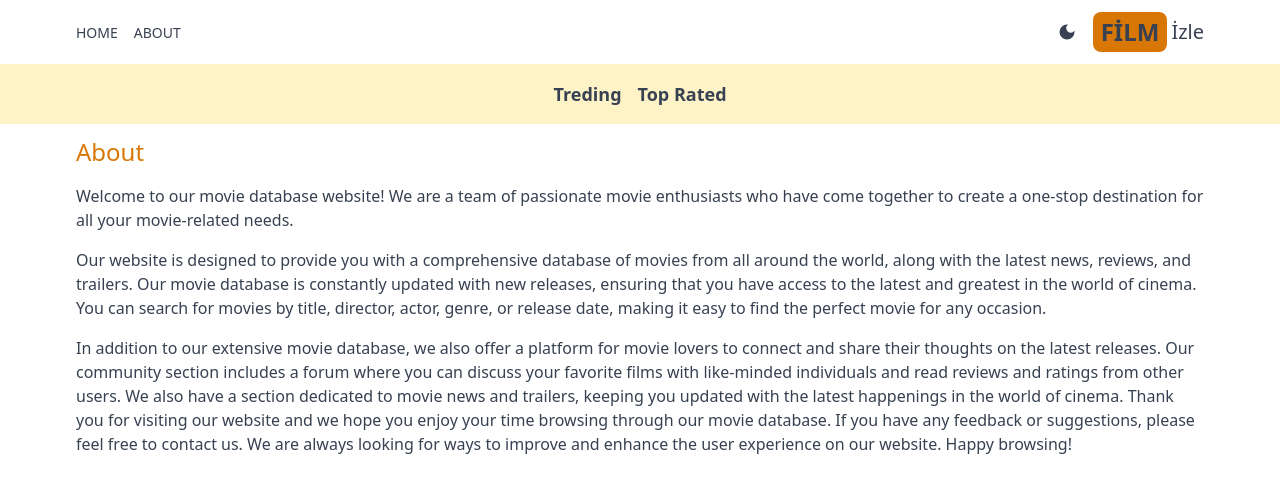
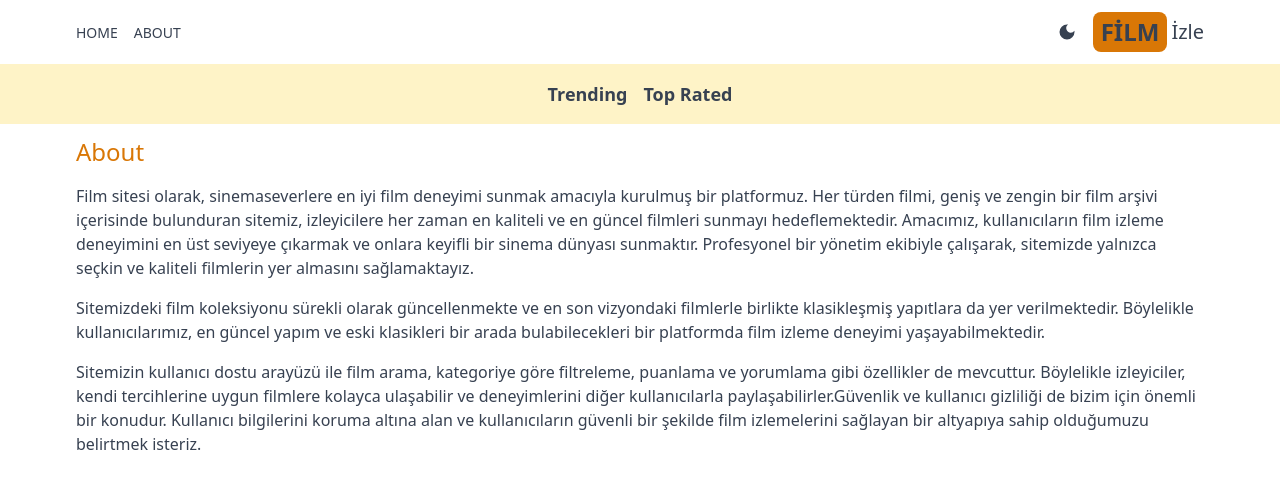
Before and after one commit to leventtkarakaya/Film_-zle, a Next.js app: page /About in a window 1280 px wide. Shown: the top 492 px of the page. Built offline with nearby package versions, Linux system fonts and the light colour scheme.

Commit message:
fetch data

```diff
--- a/app/About/page.jsx
+++ b/app/About/page.jsx
@@ -5,33 +5,33 @@ export default function About() {
     <div className="max-w-6xl p-3 mx-auto space-y-4">
       <h1 className="text-2xl font-medium text-amber-600">About</h1>
       <p>
-        Welcome to our movie database website! We are a team of passionate movie
-        enthusiasts who have come together to create a one-stop destination for
-        all your movie-related needs.
+        Film sitesi olarak, sinemaseverlere en iyi film deneyimi sunmak amacıyla
+        kurulmuş bir platformuz. Her türden filmi, geniş ve zengin bir film
+        arşivi içerisinde bulunduran sitemiz, izleyicilere her zaman en kaliteli
+        ve en güncel filmleri sunmayı hedeflemektedir. Amacımız, kullanıcıların
+        film izleme deneyimini en üst seviyeye çıkarmak ve onlara keyifli bir
+        sinema dünyası sunmaktır. Profesyonel bir yönetim ekibiyle çalışarak,
+        sitemizde yalnızca seçkin ve kaliteli filmlerin yer almasını
+        sağlamaktayız.
       </p>
 
       <p>
-        Our website is designed to provide you with a comprehensive database of
-        movies from all around the world, along with the latest news, reviews,
-        and trailers. Our movie database is constantly updated with new
-        releases, ensuring that you have access to the latest and greatest in
-        the world of cinema. You can search for movies by title, director,
-        actor, genre, or release date, making it easy to find the perfect movie
-        for any occasion.
+        Sitemizdeki film koleksiyonu sürekli olarak güncellenmekte ve en son
+        vizyondaki filmlerle birlikte klasikleşmiş yapıtlara da yer
+        verilmektedir. Böylelikle kullanıcılarımız, en güncel yapım ve eski
+        klasikleri bir arada bulabilecekleri bir platformda film izleme deneyimi
+        yaşayabilmektedir.
       </p>
 
       <p>
-        In addition to our extensive movie database, we also offer a platform
-        for movie lovers to connect and share their thoughts on the latest
-        releases. Our community section includes a forum where you can discuss
-        your favorite films with like-minded individuals and read reviews and
-        ratings from other users. We also have a section dedicated to movie news
-        and trailers, keeping you updated with the latest happenings in the
-        world of cinema. Thank you for visiting our website and we hope you
-        enjoy your time browsing through our movie database. If you have any
-        feedback or suggestions, please feel free to contact us. We are always
-        looking for ways to improve and enhance the user experience on our
-        website. Happy browsing!
+        Sitemizin kullanıcı dostu arayüzü ile film arama, kategoriye göre
+        filtreleme, puanlama ve yorumlama gibi özellikler de mevcuttur.
+        Böylelikle izleyiciler, kendi tercihlerine uygun filmlere kolayca
+        ulaşabilir ve deneyimlerini diğer kullanıcılarla
+        paylaşabilirler.Güvenlik ve kullanıcı gizliliği de bizim için önemli bir
+        konudur. Kullanıcı bilgilerini koruma altına alan ve kullanıcıların
+        güvenli bir şekilde film izlemelerini sağlayan bir altyapıya sahip
+        olduğumuzu belirtmek isteriz.
       </p>
     </div>
   );
--- a/app/page.jsx
+++ b/app/page.jsx
@@ -1,9 +1,22 @@
-import React from "react";
+const API_KEY = process.env.API_KEY;
+import Results from "@/components/Results";
 
-export default function page() {
+export default async function page({ searchParams }) {
+  const genre = searchParams.genre || "fetchTrending";
+  const res = await fetch(
+    `https://api.themoviedb.org/3${
+      genre === "fetchTopRated" ? `/movie/top_rated` : `/trending/all/week`
+    }?api_key=${API_KEY}`
+  );
+  const data = await res.json();
+  if (!data) {
+    throw new Error("Data verisi yok");
+  }
+  const results = data.results;
+  console.log("🚀 ~ page ~ results:", results);
   return (
     <div>
-      <h1>HOME</h1>
+      <Results results={results} />
     </div>
   );
 }
--- a/components/Navbar.jsx
+++ b/components/Navbar.jsx
@@ -4,8 +4,8 @@ import NavbarItem from "./NavbarItem";
 export default function Navbar() {
   return (
     <div className="flex justify-center gap-4 p-4 dark:bg-gray-600 bg-amber-100 lg:text-lg">
-      <NavbarItem title="Treding" param="ferchTreding" />
-      <NavbarItem title="Top Rated" param="ferchTopRated" />
+      <NavbarItem title="Trending" param="fetchTrending" />
+      <NavbarItem title="Top Rated" param="fetchTopRated" />
     </div>
   );
 }
--- /dev/null
+++ b/components/Results.jsx
@@ -0,0 +1,13 @@
+import React from "react";
+
+export default function Results({ results }) {
+  return (
+    <div>
+      {results.map((item, index) => (
+        <div key={index}>
+          <h2>{item.original_title}</h2>
+        </div>
+      ))}
+    </div>
+  );
+}
--- a/package.json
+++ b/package.json
@@ -9,6 +9,7 @@
     "lint": "next lint"
   },
   "dependencies": {
+    "axios": "^1.6.7",
     "next": "14.1.1",
     "next-themes": "^0.2.1",
     "react": "^18",
```
Also changed, not shown: 1 other file (tests, documents, lock files or other folders).
